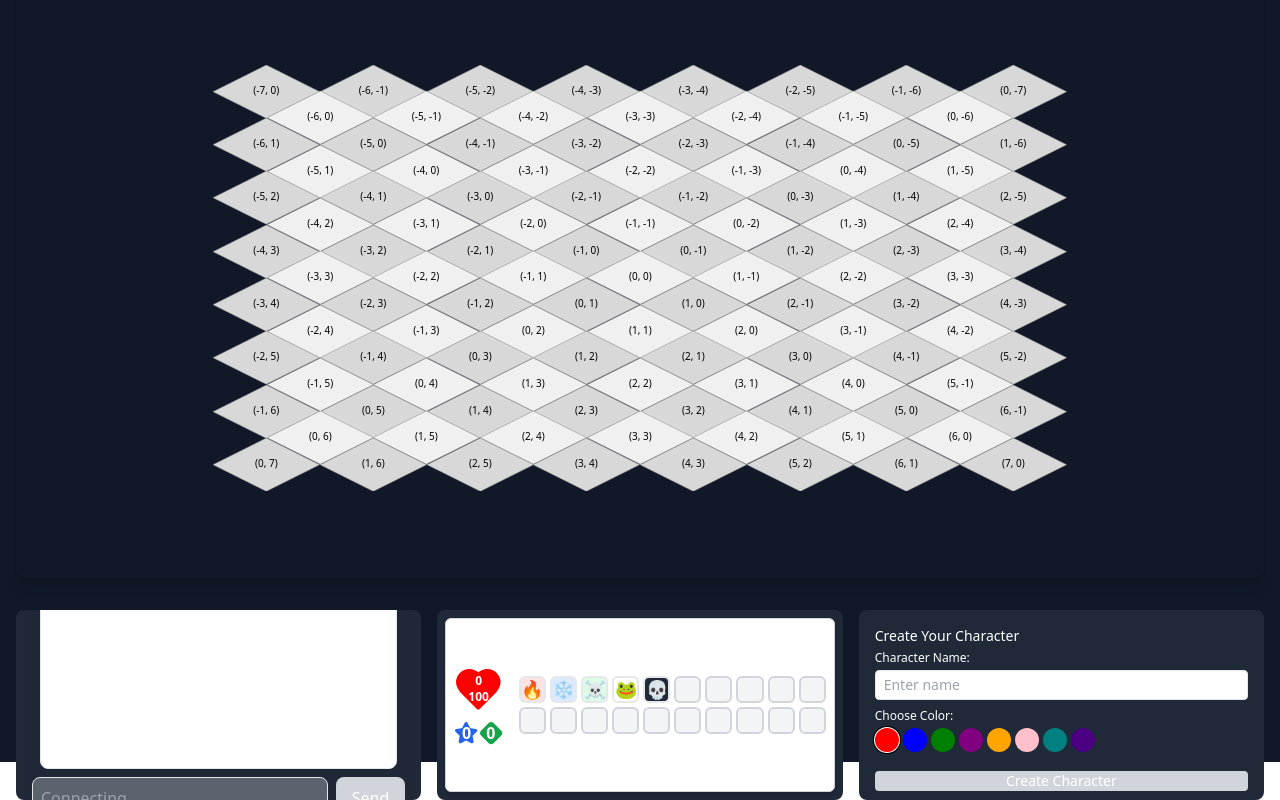
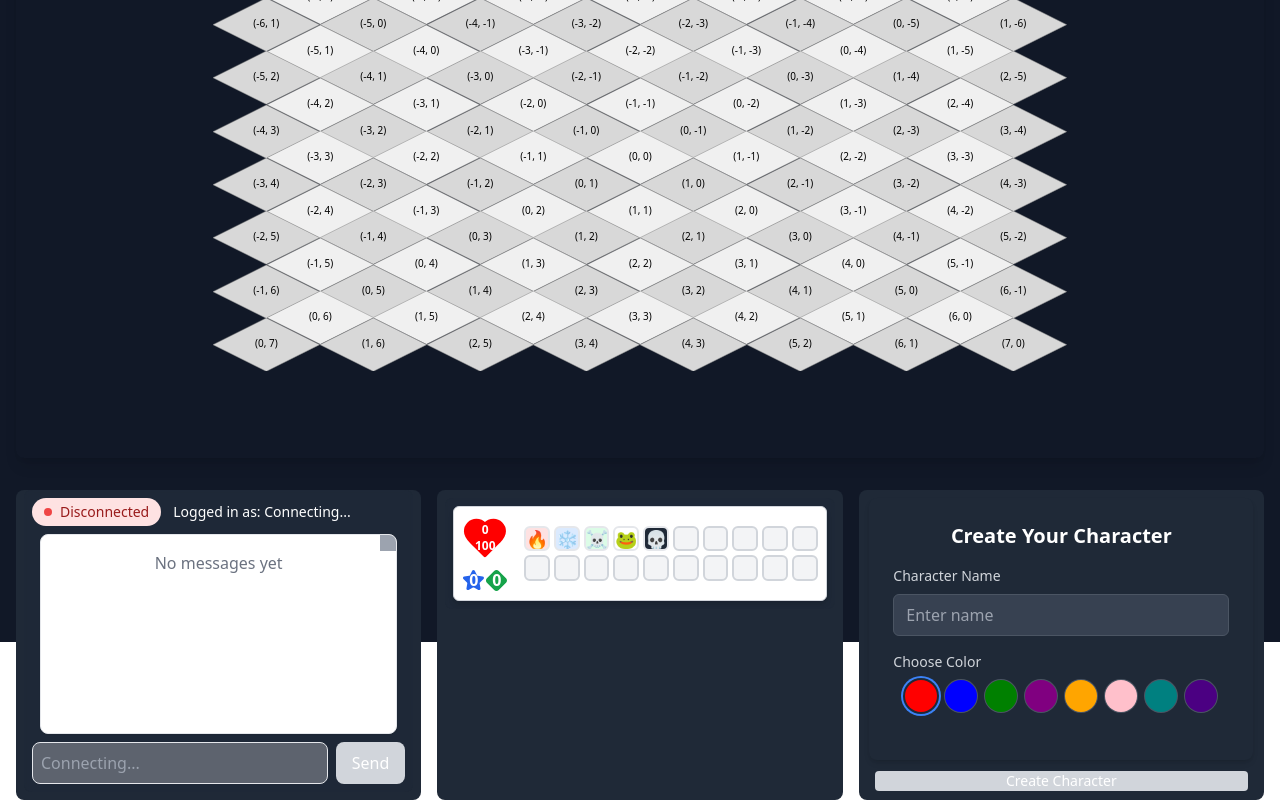
Before and after one commit to AntoineROYERB/dofus.js, a React (Vite) app in the folder frontend/: page / in a window 1280 px wide. Built offline with nearby package versions, Linux system fonts and the light colour scheme; no server answers; the HTML template or start-up script is replaced by a standard one.

Commit message:
feat: enhance CharacterCreation and GameInfoPanel components with improved styling and add MainButton for action handling

```diff
--- a/frontend/src/components/Game/CharacterCreation.tsx
+++ b/frontend/src/components/Game/CharacterCreation.tsx
@@ -1,59 +1,106 @@
 import React, { useState } from "react";
 import { PLAYER_COLORS } from "../../constants";
+import { MainButton } from "./Button";
+import { GameStatus, Position } from "../../types/game";
 
 interface CharacterCreationProps {
   selectedColor: string;
   setSelectedColor: (color: string) => void;
   handleColorClick: (color: string) => void;
   handleCharacterName: (name: string) => void;
+  gameStatus: GameStatus;
+  connected: boolean;
+  handleReadyClick: () => void;
+  handleEndTurnClick: () => void;
+  isPlayerReady: boolean | undefined;
+  isMyTurn: boolean | undefined;
+  handleSubmitClick: () => void;
+  userHasCharacter: boolean;
+  handleFightClick: () => void;
+  selectedPosition: Position | undefined;
+  isPlayerPositioned: boolean | undefined;
 }
 
 export const CharacterCreation: React.FC<CharacterCreationProps> = ({
   selectedColor,
   handleColorClick,
   handleCharacterName,
+  gameStatus,
+  connected,
+  handleReadyClick,
+  handleEndTurnClick,
+  isPlayerReady,
+  isMyTurn,
+  handleSubmitClick,
+  userHasCharacter,
+  handleFightClick,
+  selectedPosition,
+  isPlayerPositioned,
 }) => {
   const [characterName, setCharacterName] = useState("");
+
   return (
-    <div className="p-2">
-      <h3 className="text-sm font-medium mb-1">Create Your Character</h3>
-      <div className="space-y-2">
+    <div className="w-full max-w-sm mx-auto bg-gray-800 rounded-lg shadow-md p-6">
+      <h3 className="text-xl font-bold text-white text-center mb-4">
+        Create Your Character
+      </h3>
+
       {/* Name Input */}
-        <div>
-          <label className="block text-xs font-medium mb-1">
-            Character Name:
+      <div className="mb-4">
+        <label
+          htmlFor="characterName"
+          className="block text-sm font-medium text-gray-300 mb-2"
+        >
+          Character Name
         </label>
         <input
+          id="characterName"
+          type="text"
           value={characterName}
           onChange={(e) => {
             setCharacterName(e.target.value);
             handleCharacterName(e.target.value);
           }}
-            className="w-full py-1 px-2 border rounded text-sm"
+          className="w-full py-2 px-3 bg-gray-700 text-white border border-gray-600 rounded-md focus:outline-none focus:ring-2 focus:ring-blue-500 transition"
           placeholder="Enter name"
         />
       </div>
 
       {/* Color Selection */}
-        <div>
-          <label className="block text-xs font-medium mb-1">
-            Choose Color:
+      <div className="mb-4">
+        <label className="block text-sm font-medium text-gray-300 mb-2">
+          Choose Color
         </label>
-          <div className="flex gap-1 flex-wrap">
+        <div className="flex justify-center gap-2 flex-wrap">
           {PLAYER_COLORS.map((color) => (
             <div
               key={color}
               onClick={() => handleColorClick(color)}
-                className={`w-6 h-6 rounded-full cursor-pointer ${
+              className={`w-8 h-8 rounded-full cursor-pointer transition transform hover:scale-110 ${
                 color === selectedColor
-                    ? "ring-1 ring-offset-1 ring-black"
-                    : ""
+                  ? "ring-2 ring-offset-2 ring-offset-gray-800 ring-blue-500"
+                  : "ring-1 ring-gray-600"
               }`}
               style={{ backgroundColor: color }}
             />
           ))}
         </div>
       </div>
+      {/* Button is at the bottom */}
+      <div className="flex-shrink-0 pt-2">
+        <MainButton
+          gameStatus={gameStatus}
+          connected={connected}
+          handleReadyClick={handleReadyClick}
+          handleEndTurnClick={handleEndTurnClick}
+          isPlayerReady={isPlayerReady}
+          isMyTurn={isMyTurn}
+          handleSubmitClick={handleSubmitClick}
+          userHasCharacter={userHasCharacter}
+          handleFightClick={handleFightClick}
+          selectedPosition={selectedPosition}
+          isPlayerPositioned={isPlayerPositioned}
+        />
       </div>
     </div>
   );
--- a/frontend/src/components/Game/GameInfoPanel.tsx
+++ b/frontend/src/components/Game/GameInfoPanel.tsx
@@ -1,16 +1,38 @@
 import React from "react";
 import { PlayerMessage, GameStateMessage } from "../../types/message";
+import { MainButton } from "./Button";
+import { GameStatus, Position } from "../../types/game";
 
 interface GameInfoPanelProps {
   currentPlayer: PlayerMessage | undefined;
   connected: boolean;
   latestGameState: GameStateMessage | null;
+  gameStatus: GameStatus;
+  handleReadyClick: () => void;
+  handleEndTurnClick: () => void;
+  isPlayerReady: boolean | undefined;
+  isMyTurn: boolean | undefined;
+  handleSubmitClick: () => void;
+  userHasCharacter: boolean;
+  handleFightClick: () => void;
+  selectedPosition: Position | undefined;
+  isPlayerPositioned: boolean | undefined;
 }
 
 export const GameInfoPanel: React.FC<GameInfoPanelProps> = ({
   currentPlayer,
   connected,
   latestGameState,
+  gameStatus,
+  handleReadyClick,
+  handleEndTurnClick,
+  isPlayerReady,
+  isMyTurn,
+  handleSubmitClick,
+  userHasCharacter,
+  handleFightClick,
+  selectedPosition,
+  isPlayerPositioned,
 }) => {
   const totalPlayers = latestGameState?.players
     ? Object.keys(latestGameState?.players).length
@@ -23,9 +45,6 @@ export const GameInfoPanel: React.FC<GameInfoPanelProps> = ({
 
   const readyPlayersCount = readyPlayers.length;
   const readyPlayersNames = readyPlayers.map((player) => player.userName);
-
-  // Check if it's current player's turn
-  const isMyTurn = currentPlayer?.isCurrentTurn || false;
 
   return (
     <div className="p-2 text-sm h-full">
@@ -79,6 +98,22 @@ export const GameInfoPanel: React.FC<GameInfoPanelProps> = ({
           </div>
         </>
       )}
+      {/* Button is at the bottom */}
+      <div className="flex-shrink-0 pt-2">
+        <MainButton
+          gameStatus={gameStatus}
+          connected={connected}
+          handleReadyClick={handleReadyClick}
+          handleEndTurnClick={handleEndTurnClick}
+          isPlayerReady={isPlayerReady}
+          isMyTurn={isMyTurn}
+          handleSubmitClick={handleSubmitClick}
+          userHasCharacter={userHasCharacter}
+          handleFightClick={handleFightClick}
+          selectedPosition={selectedPosition}
+          isPlayerPositioned={isPlayerPositioned}
+        />
+      </div>
     </div>
   );
 };
--- a/frontend/src/components/Game/Spellbar.tsx
+++ b/frontend/src/components/Game/Spellbar.tsx
@@ -1,6 +1,6 @@
 import React from "react";
 import { Heart, Star, Diamond, LucideIcon } from "lucide-react";
-import { SPELLS, Spell } from "../../../data/spells";
+import { SPELLS } from "../../../data/spells";
 import { PlayerMessage } from "../../types/message";
 
 interface SpellBarProps {
@@ -14,7 +14,6 @@ const SpellBar: React.FC<SpellBarProps> = ({
   selectedSpellId,
   currentPlayer,
 }) => {
-
   const Tooltip: React.FC<{ text: string }> = ({ text }) => (
     <div className="absolute z-50 bottom-full mb-2 left-1/2 -translate-x-1/2 w-48 bg-white text-gray-800 text-xs p-2 rounded-md border border-gray-300 shadow-xl whitespace-pre-line">
       {text}
@@ -50,8 +49,6 @@ const SpellBar: React.FC<SpellBarProps> = ({
               title={spell?.name ?? ""}
               onClick={() => {
                 if (spell) {
-                  const newSelected =
-                    selectedSpellId === spell.id ? null : spell.id;
                   handleSpellClick(spell.id);
                 }
               }}
@@ -115,6 +112,7 @@ const SpellBar: React.FC<SpellBarProps> = ({
   };
 
   return (
+    <div className="bg-gray-800/80 backdrop-blur-sm rounded-lg p-2  overflow-y-auto">
       <div className="flex w-full h-full">
         <div className="bg-white rounded-md shadow-md border border-gray-300 flex w-full">
           <div className="flex-none flex flex-col items-center justify-center p-2 w-1/6">
@@ -123,8 +121,18 @@ const SpellBar: React.FC<SpellBarProps> = ({
               max={100} // Assuming max health is 100 for now
             />
             <div className="flex mt-2 w-full justify-center">
-            <StatIcon Icon={Star} color="#2563eb" fill="#2563eb" value={currentPlayer?.character?.actionPoints ?? 0} />
-            <StatIcon Icon={Diamond} color="#16a34a" fill="#16a34a" value={currentPlayer?.character?.movementPoints ?? 0} />
+              <StatIcon
+                Icon={Star}
+                color="#2563eb"
+                fill="#2563eb"
+                value={currentPlayer?.character?.actionPoints ?? 0}
+              />
+              <StatIcon
+                Icon={Diamond}
+                color="#16a34a"
+                fill="#16a34a"
+                value={currentPlayer?.character?.movementPoints ?? 0}
+              />
             </div>
           </div>
 
@@ -134,6 +142,7 @@ const SpellBar: React.FC<SpellBarProps> = ({
           </div>
         </div>
       </div>
+    </div>
   );
 };
 
```
Lines whose indentation alone changed are shown as unchanged.
